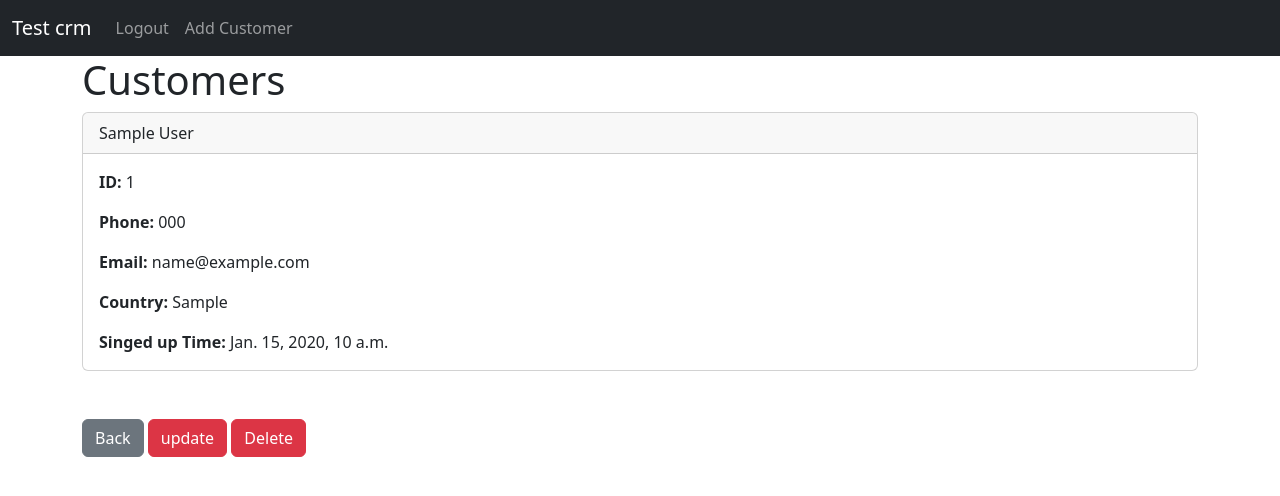
After one commit to younesvatan78/jango_crm, a Django app: page /record/1 in a window 1280 px wide. The commit adds this page. Shown: the top 496 px of the page. Run offline with Django 4.2, Linux system fonts and the light colour scheme; a user stored in the database is signed in; tables that the repository leaves empty hold one stand-in row (values such as "Sample post").

Commit message:
last commit

```diff
--- a/crm/website/templates/home.html
+++ b/crm/website/templates/home.html
@@ -18,7 +18,7 @@
             {% if records  %}
                 {% for record in records  %}
                   <tr>
-                    <td>{{record.id}}</td>
+                    <td><a href="{% url 'customer' record.id %}">{{record.id}}</a></td>
                     <td>{{record.first_name}} {{record.last_name}}</td>
                     <td>{{record.phone}}</td>
                     <td>{{record.email}}</td>
--- a/crm/website/templates/navbar.html
+++ b/crm/website/templates/navbar.html
@@ -12,6 +12,9 @@
                 <li class="nav-item">
                     <a class="nav-link" href="{% url 'logout' %}">Logout</a>
                 </li>
+                <li class="nav-item">
+                  <a class="nav-link" href="{% url 'add_customer' %}">Add Customer</a>
+              </li>
             {% else %}
             <li class="nav-item">
                 <a class="nav-link" href="{% url 'register' %}">Register</a>
--- /dev/null
+++ b/crm/website/templates/record.html
@@ -0,0 +1,34 @@
+{% extends 'base.html' %}
+{% block content  %}
+
+<h1>Customers</h1>
+<div class="card">
+    <div class="card-header">
+        {{customer_record.first_name}} {{customer_record.last_name}}
+    </div>
+    <div class="card-body">
+        <p class="card-text">
+        <strong>ID: </strong>{{customer_record.id}}<br>
+        </p>
+        <p class="card-text">
+        <strong>Phone: </strong>{{customer_record.phone}}<br>
+        </p>
+        <p class="card-text">
+        <strong>Email: </strong>{{customer_record.email}}<br>
+        </p>
+        <p class="card-text">
+        <strong>Country: </strong>{{customer_record.country}}<br>
+        </p>
+        <p class="card-text">
+        <strong>Singed up Time: </strong>{{customer_record.created_at}}<br></p>
+    </div>
+  </div>
+
+  <a href="{% url 'home' %}" class="mt-5 btn btn-secondary">Back</a>
+  <a href="{% url 'update_customer' customer_record.id %}" class="mt-5 btn btn-danger">update</a>
+
+  <a href="{% url 'delete_customer' customer_record.id %}" class="mt-5 btn btn-danger">Delete</a>
+
+
+
+{% endblock  %}
--- a/crm/website/urls.py
+++ b/crm/website/urls.py
@@ -4,7 +4,11 @@ urlpatterns = [
     path('',views.home, name="home"),
     # path('login/',views.login_user, name="login")
     path('logout/',views.logout_user, name="logout"),
-    path('register/',views.register_user, name="register")
-    path('record/<int:pk>',views.customer_record, name="customer")
+    path('register/',views.register_user, name="register"),
+    path('record/<int:pk>',views.customer_record, name="customer"),
+    path('delete_customer/<int:pk>',views.delete_customer, name="delete_customer"),
+    path('add_customer/',views.add_customer, name="add_customer"),
+    path('update_customer/<int:pk>',views.update_customer, name="update_customer"),
+
 
     ]
--- a/crm/website/views.py
+++ b/crm/website/views.py
@@ -1,7 +1,7 @@
 from django.shortcuts import render,redirect
 from django.contrib.auth import authenticate, login, logout
 from django.contrib import messages
-from .forms import SignUpForm
+from .forms import SignUpForm,AddCustomerForm
 from .models import record
 
 def home(request):
@@ -46,3 +46,43 @@ def register_user(request):
 def customer_record(request,pk):
     if request.user.is_authenticated:
         customer_record = record.objects.get(id=pk )
+        return render(request,'record.html',{'customer_record':customer_record})
+    else:
+        messages.success(request,"You must login in :)")
+        return redirect('home')
+def delete_customer(request,pk):
+    if request.user.is_authenticated:
+        delete_it = record.objects.get(id=pk)
+        delete_it.delete()
+        messages.success(request,'Customer deleted succesfully')
+        return redirect('home')
+    else:
+        messages.success(request,"You must login in :)")
+        return redirect('home')
+
+
+def add_customer(request):
+    form = AddCustomerForm(request.POST or None)
+    if request.user.is_authenticated:
+        if request.method == "POST":
+            if form.is_valid():
+                add_record = form.save()
+                messages.success(request, "Record Added...")
+                return redirect('home')
+        return render(request, 'add_customer.html', {'form':form})
+    else:
+        messages.success(request, "You Must Be Logged In...")
+        return redirect('home')
+
+def update_customer(request,pk):
+    if request.user.is_authenticated:
+        current_record = record.objects.get(id=pk)
+        form = AddCustomerForm(request.POST or None,instance=current_record)
+        if form.is_valid():
+            form.save()
+            messages.success(request, "Customer info updated")
+            return redirect('home')
+        return render(request, 'update_customer.html', {'form':form})
+    else:
+        messages.success(request, "You Must Be Logged In...")
+        return redirect('home')
```
Also changed, not shown: crm/website/forms.py (+25 -1 lines), crm/website/templates/add_customer.html (added, +22 -0 lines), crm/website/templates/update_customer.html (added, +21 -0 lines).
